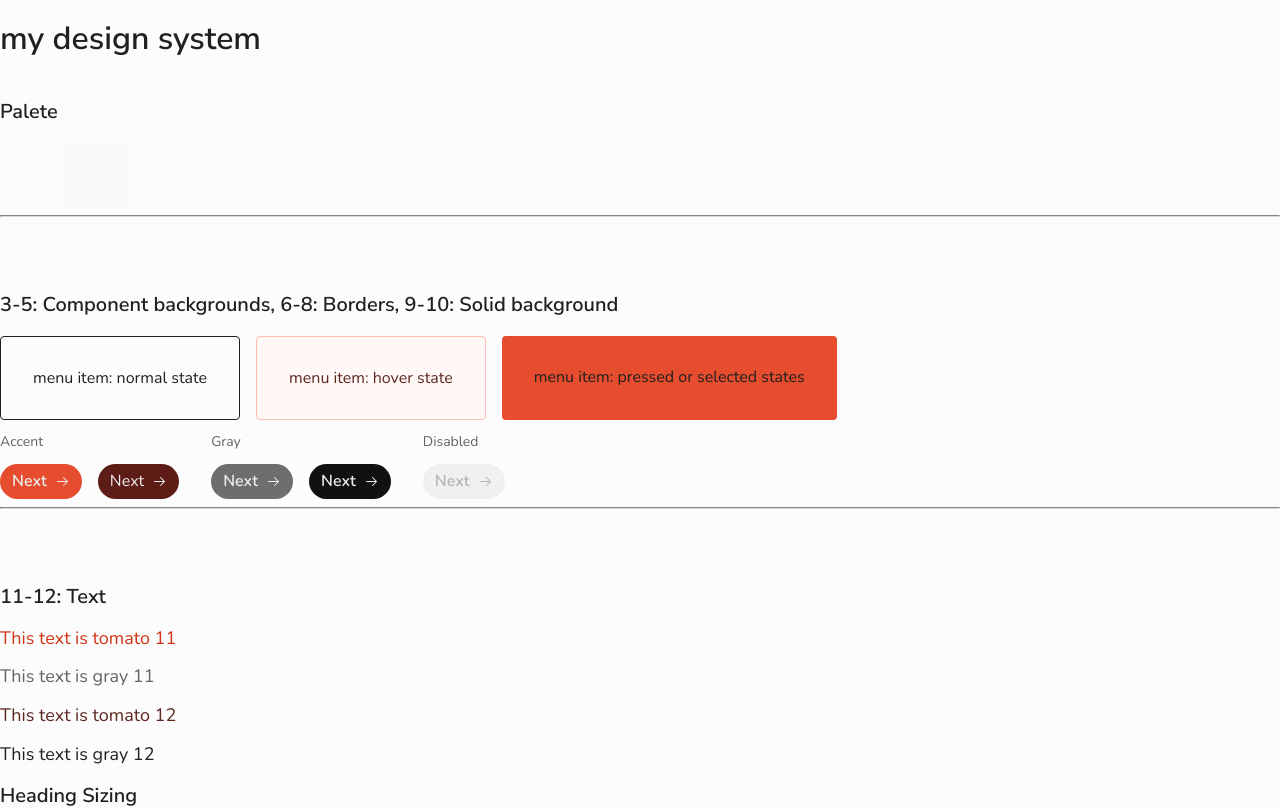
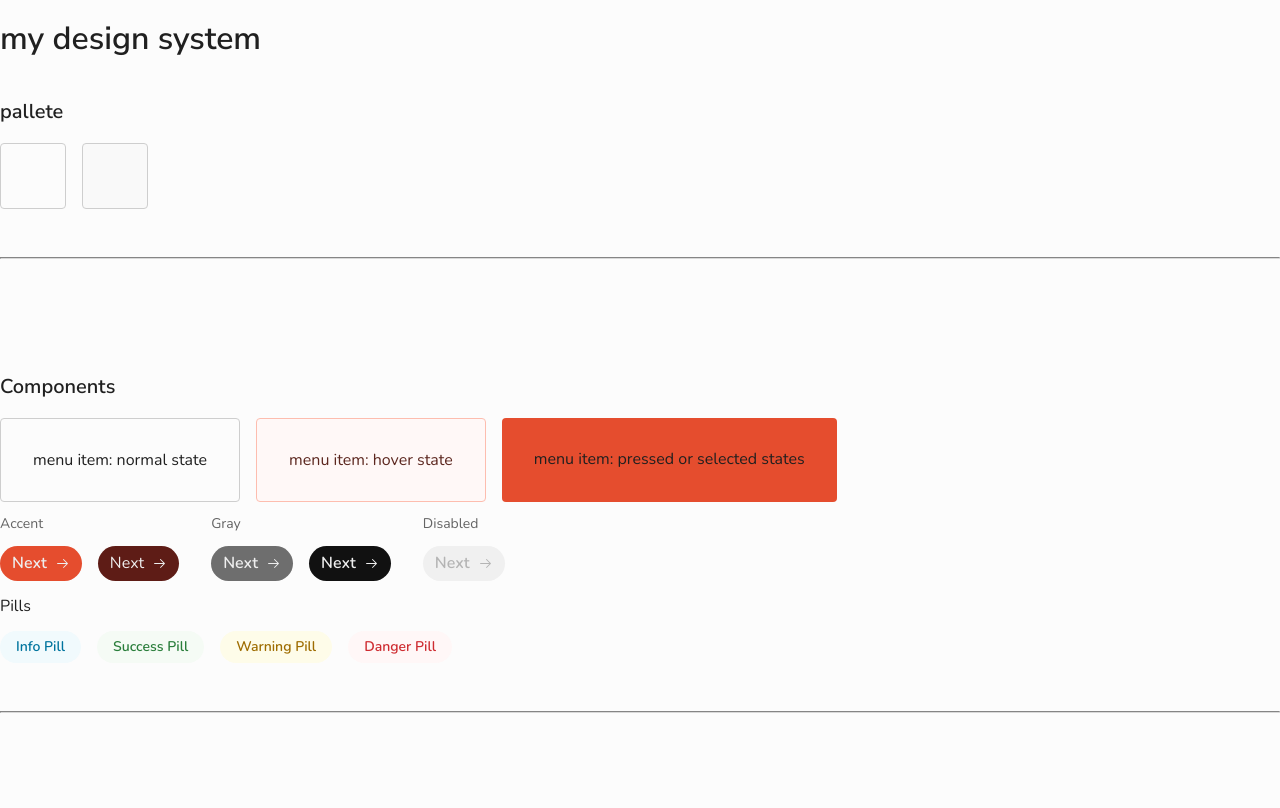
Before and after one commit to Kevin-Illu/blog, a Next.js app: page /design-system in a window 1280 px wide. Shown: the top 808 px of the page. Built offline with nearby package versions, Linux system fonts and the light colour scheme.

Commit message:
add:pill style component and pill style variants

```diff
--- a/package.json
+++ b/package.json
@@ -13,6 +13,7 @@
     "@radix-ui/react-switch": "^1.0.3",
     "contentlayer": "^0.3.4",
     "date-fns": "^2.30.0",
+    "framer-motion": "^10.16.4",
     "next": "13.5.5",
     "next-contentlayer": "^0.3.4",
     "next-themes": "^0.2.1",
--- a/src/pages/design-system/index.tsx
+++ b/src/pages/design-system/index.tsx
@@ -18,10 +18,10 @@ export default function DisignSystem() {
 export const Palette = () => {
   return (
     <section>
-      <h3>Palete</h3>
-      <div className="flex-row">
-        <div className="box bg-base"></div>
-        <div className="box bg-subtle"></div>
+      <h3>pallete</h3>
+      <div className="flex-row gap-1">
+        <div className="card bg-base"></div>
+        <div className="card bg-subtle"></div>
       </div>
       <hr></hr>
     </section>
@@ -31,7 +31,7 @@ export const Palette = () => {
 export const Components = () => {
   return (
     <section>
-      <h3>3-5: Component backgrounds, 6-8: Borders, 9-10: Solid background</h3>
+      <h3>Components</h3>
       <div className="flex-row gap-1">
         <div className="card">menu item: normal state</div>
         <div className="card card--ghost">menu item: hover state</div>
@@ -78,6 +78,16 @@ export const Components = () => {
           </div>
         </div>
       </div>
+
+      <div>
+        <p>Pills</p>
+        <div className="flex-row gap-1">
+          <div className="pill pill--info">Info Pill</div>
+          <div className="pill pill--success">Success Pill</div>
+          <div className="pill pill--warning">Warning Pill</div>
+          <div className="pill pill--danger">Danger Pill</div>
+        </div>
+      </div>
       <hr></hr>
     </section>
   );
@@ -87,7 +97,7 @@ export const Texts = () => {
   return (
     <section>
       <div>
-        <h3>11-12: Text</h3>
+        <h3>Font sizes</h3>
         <div>
           <p className="text-4 text-accent-1">This text is tomato 11</p>
           <p className="text-4 text-base-1">This text is gray 11</p>
--- a/src/styles/base/base.scss
+++ b/src/styles/base/base.scss
@@ -4,15 +4,51 @@
     display: inline-block;
 }
 
+.card {
+    border: 1px solid;
+    padding: 2rem;
+    display: inline-block;
+    border-radius: $rounded-1;
+    border-color: $border-light-subtle;
+}
+
+.card--ghost {
+    background-color: $bg-light-accent-subtle;
+    border-color: $border-light-accent-color;
+    color: $high-contrast-text-light-accent-color;
+
+    &:hover {
+        border-color: $border-dark-accent-color-active;
+    }
+}
+
+.card--solid {
+    outline: none;
+    border: none;
+    background-color: $bg-light-accent-solid;
+
+    &:focus {
+        background-color: $bg-light-accent-solid-active;
+    }
+}
+
+html[data-theme="dark"] {
+    .card {
+        border-color: $border-dark-subtle;
+    }
+}
+
 
 // flex and gap
 .flex-row {
     display: flex;
+    flex-wrap: wrap;
 }
 
 .flex-col {
     display: flex;
     flex-direction: column;
+    flex-wrap: wrap;
 }
 
 .gap-1 {
@@ -25,6 +61,17 @@
 
 .gap-3 {
     gap: $s-8;
+}
+
+hr {
+    margin: $s-8 0;
+    border-color: $border-light-base;
+}
+
+html[data-theme="dark"] {
+    hr {
+        border-color: $border-dark-base;
+    }
 }
 
 
@@ -278,3 +325,54 @@ html[data-theme="dark"] {
         }
     }
 }
+
+.pill {
+    font-size: $font-size-2;
+    font-weight: 600;
+    padding: $s-2 $s-4;
+    border-radius: $rounded-full;
+}
+
+
+div.pill--info {
+    background-color: $pill-info-light-bg-color;
+    color: $pill-info-light-color;
+}
+
+div.pill--success {
+    background-color: $pill-success-light-bg-color;
+    color: $pill-success-light-color;
+}
+
+div.pill--warning {
+    background-color: $pill-warning-light-bg-color;
+    color: $pill-warning-light-color;
+}
+
+div.pill--danger {
+    background-color: $pill-danger-light-bg-color;
+    color: $pill-danger-light-color;
+}
+
+
+html[data-theme="dark"] {
+    div.pill--info {
+        background-color: $pill-info-dark-bg-color;
+        color: $pill-info-dark-color;
+    }
+
+    div.pill--success {
+        background-color: $pill-success-dark-bg-color;
+        color: $pill-success-dark-color;
+    }
+
+    div.pill--warning {
+        background-color: $pill-warning-dark-bg-color;
+        color: $pill-warning-dark-color;
+    }
+
+    div.pill--danger {
+        background-color: $pill-danger-dark-bg-color;
+        color: $pill-danger-dark-color;
+    }
+}
--- a/src/styles/base/colors.scss
+++ b/src/styles/base/colors.scss
@@ -157,3 +157,83 @@ $sky-dark-9: #7ce2fe;
 $sky-dark-10: #a8eeff;
 $sky-dark-11: #75c7f0;
 $sky-dark-12: #c2f3ff;
+
+
+$yellow-1: #fdfdf9;
+$yellow-light-2: #fefce9;
+$yellow-light-3: #fffab8;
+$yellow-light-4: #fff394;
+$yellow-light-5: #ffe770;
+$yellow-light-6: #f3d768;
+$yellow-light-7: #e4c767;
+$yellow-light-8: #d5ae39;
+$yellow-light-9: #ffe629;
+$yellow-light-10: #ffdc00;
+$yellow-light-11: #9e6c00;
+$yellow-light-12: #473b1f;
+
+$yellow-dark-1: #14120b;
+$yellow-dark-2: #1b180f;
+$yellow-dark-3: #2d2305;
+$yellow-dark-4: #362b00;
+$yellow-dark-5: #433500;
+$yellow-dark-6: #524202;
+$yellow-dark-7: #665417;
+$yellow-dark-8: #836a21;
+$yellow-dark-9: #ffe629;
+$yellow-dark-10: #ffff57;
+$yellow-dark-11: #f5e147;
+$yellow-dark-12: #f6eeb4;
+
+$grass-light-1: #fbfefb;
+$grass-light-2: #f5fbf5;
+$grass-light-3: #e9f6e9;
+$grass-light-4: #daf1db;
+$grass-light-5: #c9e8ca;
+$grass-light-6: #b2ddb5;
+$grass-light-7: #94ce9a;
+$grass-light-8: #65ba74;
+$grass-light-9: #46a758;
+$grass-light-10: #3e9b4f;
+$grass-light-11: #2a7e3b;
+$grass-light-12: #203c25;
+
+$grass-dark-1: #0e1511;
+$grass-dark-2: #141a15;
+$grass-dark-3: #1b2a1e;
+$grass-dark-4: #1d3a24;
+$grass-dark-5: #25482d;
+$grass-dark-6: #2d5736;
+$grass-dark-7: #366740;
+$grass-dark-8: #3e7949;
+$grass-dark-9: #46a758;
+$grass-dark-10: #53b365;
+$grass-dark-11: #71d083;
+$grass-dark-12: #c2f0c2;
+
+
+$red-light-1: #fffcfc;
+$red-light-2: #fff7f7;
+$red-light-3: #feebec;
+$red-light-4: #ffdbdc;
+$red-light-5: #ffcdce;
+$red-light-6: #fdbdbe;
+$red-light-7: #f4a9aa;
+$red-light-8: #eb8e90;
+$red-light-9: #e5484d;
+$red-light-10: #dc3e42;
+$red-light-11: #ce2c31;
+$red-light-12: #641723;
+
+$red-dark-1: #191111;
+$red-dark-2: #201314;
+$red-dark-3: #3b1219;
+$red-dark-4: #500f1c;
+$red-dark-5: #611623;
+$red-dark-6: #72232d;
+$red-dark-7: #8c333a;
+$red-dark-8: #b54548;
+$red-dark-9: #e5484d;
+$red-dark-10: #ec5d5e;
+$red-dark-11: #ff9592;
+$red-dark-12: #ffd1d9;
--- a/src/styles/base/tokens.scss
+++ b/src/styles/base/tokens.scss
@@ -23,7 +23,7 @@ $font-size-7: 2rem;
 $rounded-1: 4px;
 $rounded-2: 8px;
 $rounded-3: 16px;
-$rounded-full: 28px;
+$rounded-full: 26px;
 
 // Media queries
 $mq-phone: 425px;
@@ -125,3 +125,32 @@ $btn-secondary-gray-dark-bg-color: $gray-light-4;
 
 $btn-secondary-gray-light-bg-active: $gray-dark-2;
 $btn-secondary-gray-dark-bg-active: $gray-light-3;
+
+
+// tokens for experimental components
+$pill-info-light-bg-color: $sky-light-2;
+$pill-info-light-color: $sky-light-11;
+
+$pill-info-dark-bg-color: $sky-dark-2;
+$pill-info-dark-color: $sky-dark-11;
+
+// success
+$pill-success-light-bg-color: $grass-light-2;
+$pill-success-light-color: $grass-light-11;
+
+$pill-success-dark-bg-color: $grass-dark-2;
+$pill-success-dark-color: $grass-dark-11;
+
+// warning
+$pill-warning-light-bg-color: $yellow-light-2;
+$pill-warning-light-color: $yellow-light-11;
+
+$pill-warning-dark-bg-color: $yellow-dark-2;
+$pill-warning-dark-color: $yellow-dark-11;
+
+// danger
+$pill-danger-light-bg-color: $red-light-2;
+$pill-danger-light-color: $red-light-11;
+
+$pill-danger-dark-bg-color: $red-dark-2;
+$pill-danger-dark-color: $red-dark-11;
```
Also changed, not shown: 1 other file (tests, documents, lock files or other folders).
